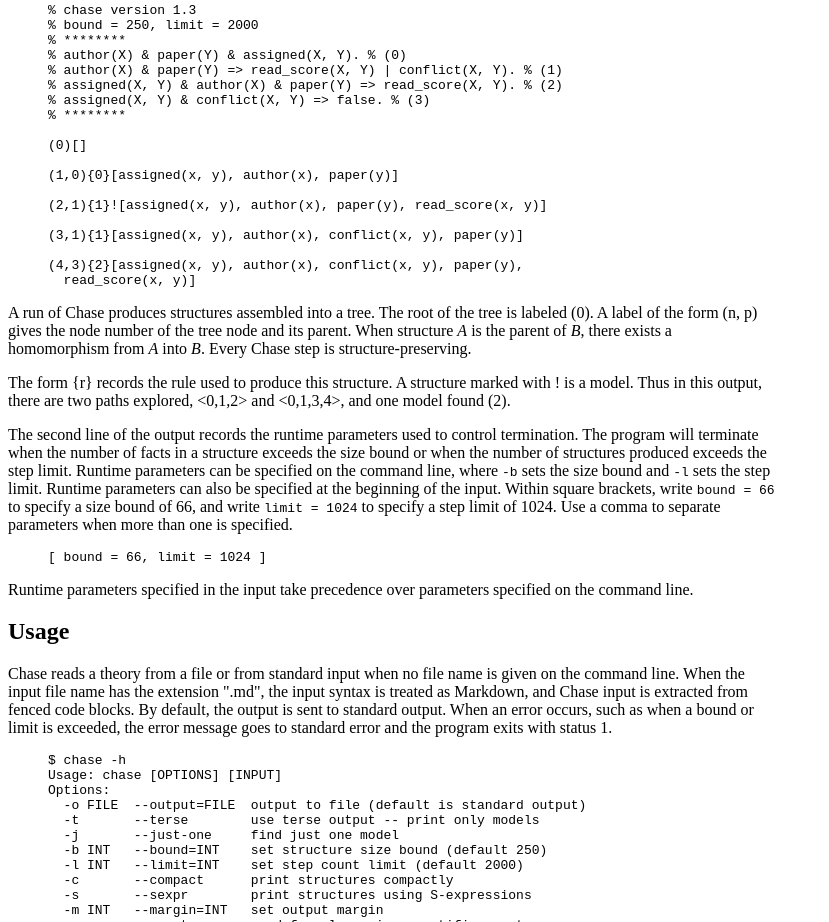
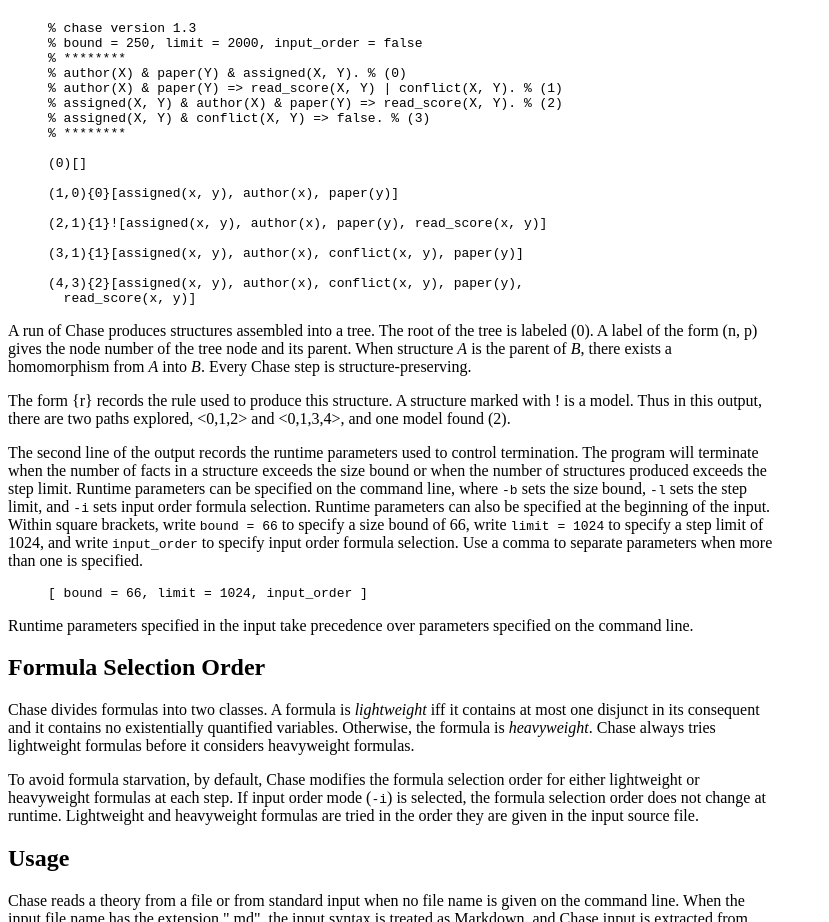
Before and after one commit to ramsdell/chase, a plain HTML site: page index.html in a window 1280 px wide. Shown: the part 1878-2800 px from the top of the page, without its empty margins (0-829 px from the left). Drawn offline with Linux system fonts and the light colour scheme.

Commit message:
updated for version 1.4

```diff
--- a/index.html
+++ b/index.html
@@ -33,6 +33,7 @@
     [<a href="#input">Input Syntax</a>]
     [<a href="#structures">Structures</a>]
     [<a href="#output">Output Syntax</a>]
+    [<a href="#order">Formula Selection Order</a>]
     [<a href="#chase">Chase Usage</a>]
     [<a href="#visualization">Output Visualization</a>]
     [<a href="#chasetree">Chasetree Usage</a>]
@@ -221,6 +222,7 @@
     for theory <var>T</var> has the following properties.
     <ul>
       <li>Functions may be partial.</li>
+      <li>Each constant in <var>C</var> is the left hand side of a fact.</li>
       <li>Equality in <var>A</var> is closed under congruence.</li>
       <li> Each element in <var>U</var> is the canonical representative
         of an equivalence class induced by congruence closure.</li>
@@ -230,7 +232,7 @@
 
   <blockquote>
     <pre>% chase version 1.3
-% bound = 250, limit = 2000
+% bound = 250, limit = 2000, input_order = false
 % ********
 % author(X) &amp; paper(Y) &amp; assigned(X, Y). % (0)
 % author(X) &amp; paper(Y) => read_score(X, Y) | conflict(X, Y). % (1)
@@ -267,19 +269,38 @@
     number of facts in a structure exceeds the size bound or when the
     number of structures produced exceeds the step limit.  Runtime
     parameters can be specified on the command line,
-    where <code>-b</code> sets the size bound and <code>-l</code> sets
-    the step limit.  Runtime parameters can also be specified at the
+    where <code>-b</code> sets the size bound, <code>-l</code> sets
+    the step limit, and <code>-i</code> sets input order formula
+    selection.  Runtime parameters can also be specified at the
     beginning of the input.  Within square brackets, write <code>bound
-    = 66</code> to specify a size bound of 66, and write <code>limit =
-    1024</code> to specify a step limit of 1024.  Use a comma to
-    separate parameters when more than one is specified.</p>
+    = 66</code> to specify a size bound of 66, write <code>limit =
+    1024</code> to specify a step limit of 1024, and
+    write <code>input_order</code> to specify input order formula
+    selection.  Use a comma to separate parameters when more than one
+    is specified.</p>
 
   <blockquote>
-    <pre>[ bound = 66, limit = 1024 ]</pre>
+    <pre>[ bound = 66, limit = 1024, input_order ]</pre>
   </blockquote>
 
   <p>Runtime parameters specified in the input take precedence over
     parameters specified on the command line.</p>
+
+  <h2 id="order">Formula Selection Order</h2>
+
+  <p>Chase divides formulas into two classes.  A formula
+    is <em>lightweight</em> iff it contains at most one disjunct in
+    its consequent and it contains no existentially quantified
+    variables.  Otherwise, the formula is <em>heavyweight</em>.  Chase
+    always tries lightweight formulas before it considers heavyweight
+    formulas.</p>
+
+  <p>To avoid formula starvation, by default, Chase modifies the
+    formula selection order for either lightweight or heavyweight
+    formulas at each step.  If input order mode
+    (<code>-i</code>) is selected, the formula selection order does
+    not change at runtime.  Lightweight and heavyweight formulas are
+    tried in the order they are given in the input source file.</p>
 
   <h2 id="chase">Usage</h2>
 
@@ -298,6 +319,7 @@
   -o FILE  --output=FILE  output to file (default is standard output)
   -t       --terse        use terse output -- print only models
   -j       --just-one     find just one model
+  -i       --input-order  use input order to select formulas
   -b INT   --bound=INT    set structure size bound (default 250)
   -l INT   --limit=INT    set step count limit (default 2000)
   -c       --compact      print structures compactly
@@ -318,6 +340,11 @@
 
   <p>Terse output mode (<code>-t</code>) is useful when Chase takes
     many steps.  When in this mode, Chase prints only models.</p>
+
+  <p>In input order mode (<code>-i</code>) formulas are tried in the
+    order they are given in the input source file, otherwise, the
+    order is dynamically changed to prevent starvation of some
+    formulas.</p>
 
   <p>Quantifier input syntax is enabled with <code>-q</code>.  In this
     mode, quantifiers are explicit and a variable may be
```
Lines whose indentation alone changed are shown as unchanged.
